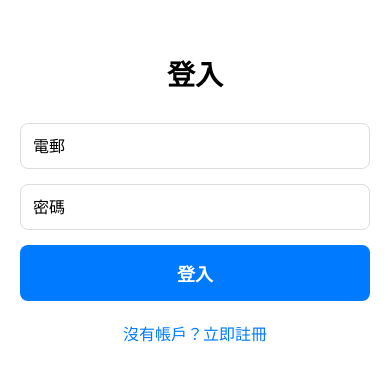
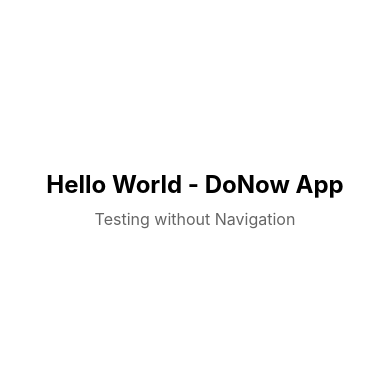
Before and after one commit to horingsng/donow-app, a React Native app: screen / in a window 390 px wide. Shown: the part 223-604 px from the top of the page. Built offline with nearby package versions, Linux system fonts and the light colour scheme.

Commit message:
Remove all Navigation - Test Hello World only

```diff
--- a/App.tsx
+++ b/App.tsx
@@ -1,40 +1,29 @@
 import React from 'react';
-import { NavigationContainer } from '@react-navigation/native';
-import { createNativeStackNavigator } from '@react-navigation/native-stack';
-import { SafeAreaProvider } from 'react-native-safe-area-context';
-
-import HomeScreen from './src/screens/HomeScreen';
-import TaskDetailScreen from './src/screens/TaskDetailScreen';
-import CreateTaskScreen from './src/screens/CreateTaskScreen';
-import ChatListScreen from './src/screens/ChatListScreen';
-import ChatScreen from './src/screens/ChatScreen';
-import WalletScreen from './src/screens/WalletScreen';
-import ProfileScreen from './src/screens/ProfileScreen';
-import MyTasksScreen from './src/screens/MyTasksScreen';
-import IdVerificationScreen from './src/screens/IdVerificationScreen';
-import RiskAcknowledgmentScreen from './src/screens/RiskAcknowledgmentScreen';
-import AuthScreen from './src/screens/AuthScreen'; // For combined Login/Signup
-
-const Stack = createNativeStackNavigator();
+import { View, Text, StyleSheet } from 'react-native';
 
 export default function App() {
   return (
-    <SafeAreaProvider>
-      <NavigationContainer>
-        <Stack.Navigator initialRouteName="Auth">
-          <Stack.Screen name="Auth" component={AuthScreen} options={{ headerShown: false }} />
-          <Stack.Screen name="Home" component={HomeScreen} options={{ title: '即做' }} />
-          <Stack.Screen name="TaskDetail" component={TaskDetailScreen} options={{ title: '任務詳情' }} />
-          <Stack.Screen name="CreateTask" component={CreateTaskScreen} options={{ title: '發布任務' }} />
-          <Stack.Screen name="ChatList" component={ChatListScreen} options={{ title: '聊天' }} />
-          <Stack.Screen name="Chat" component={ChatScreen} options={{ title: '聊天' }} />
-          <Stack.Screen name="Wallet" component={WalletScreen} options={{ title: '錢包' }} />
-          <Stack.Screen name="Profile" component={ProfileScreen} options={{ title: '我的' }} />
-          <Stack.Screen name="MyTasks" component={MyTasksScreen} options={{ title: '我的任務' }} />
-          <Stack.Screen name="IdVerification" component={IdVerificationScreen} options={{ title: '身份驗證' }} />
-          <Stack.Screen name="RiskAcknowledgment" component={RiskAcknowledgmentScreen} options={{ title: '風險確認' }} />
-        </Stack.Navigator>
-      </NavigationContainer>
-    </SafeAreaProvider>
+    <View style={styles.container}>
+      <Text style={styles.text}>Hello World - DoNow App</Text>
+      <Text style={styles.subtitle}>Testing without Navigation</Text>
+    </View>
   );
 }
+
+const styles = StyleSheet.create({
+  container: {
+    flex: 1,
+    backgroundColor: '#fff',
+    alignItems: 'center',
+    justifyContent: 'center',
+  },
+  text: {
+    fontSize: 24,
+    fontWeight: 'bold',
+  },
+  subtitle: {
+    fontSize: 16,
+    color: '#666',
+    marginTop: 10,
+  },
+});
--- a/package.json
+++ b/package.json
@@ -10,13 +10,10 @@
   },
   "dependencies": {
     "@expo/vector-icons": "^14.0.0",
-    "@react-navigation/native": "^6.1.9",
-    "@react-navigation/native-stack": "^6.9.17",
     "expo": "~50.0.0",
     "firebase": "^10.7.0",
     "react": "18.2.0",
-    "react-native": "0.73.6",
-    "react-native-safe-area-context": "4.8.2"
+    "react-native": "0.73.6"
   },
   "private": true
 }
```
Also changed, not shown: 1 other file (tests, documents, lock files or other folders).
